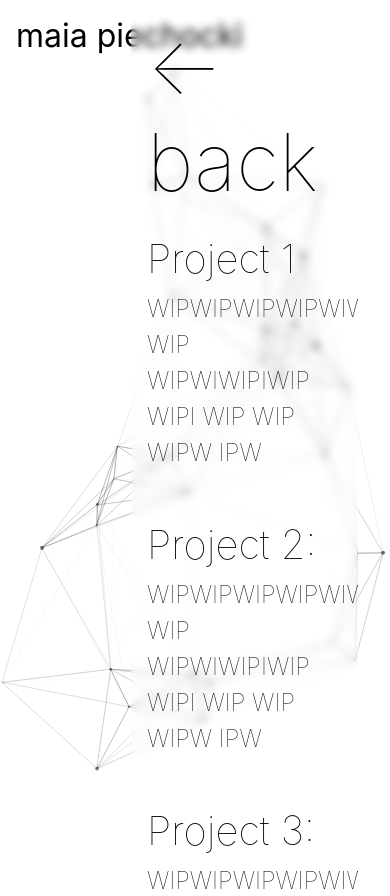
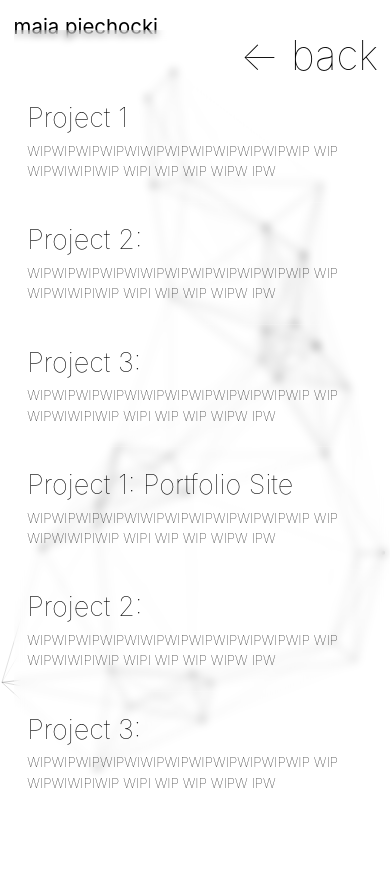
Before and after one commit to maiapiechocki/Personal-Site, a plain HTML site: page index.html in a window 390 px wide. Both pictures are taken after a click on the link "projects". After the commit the page ends 858 px from the top, so only its background shows below. Drawn offline with Linux system fonts and the light colour scheme.

Commit message:
mobile resize

```diff
--- a/style.css
+++ b/style.css
@@ -2,6 +2,10 @@
     font-family: 'absans';
     src: url('absans-main/fonts/Absans-Regular.woff2') format('woff2'),
          url('absans-main/fonts/Absans-Regular.woff') format('woff');
+}
+
+html {
+    font-size: 100%; /* Default 16px base */
 }
 
 body {
@@ -9,7 +13,8 @@
     color: black;
     margin: 0;
     padding: 0;
-            overflow: hidden;
+    /* Use overflow-x: hidden to prevent horizontal scrolling issues on mobile */
+    overflow-x: hidden;
     height: 100vh;
     width: 100vw;
     background: white;
@@ -24,11 +29,7 @@
     display: flex;
     flex-direction: column;
     align-items: flex-end;
-        }
-
-        #main-nav {
     line-height: 1.2;
-
 }
 
 #root a {
@@ -56,7 +57,7 @@
 
 .flex-container {
     display: flex;
-            flex-direction: row;
+    flex-direction: row; /* Default: Row for desktop */
     position: relative;
     z-index: 1;
     background-color: transparent;
@@ -68,7 +69,6 @@
     padding-left: 1rem;
     padding-right: 2rem;
     pointer-events: none;
-
 }
 
 #box1,
@@ -83,13 +83,12 @@
 #box1 {
     font-size: 2rem;
     text-align: left;
-
 }
 
 #box1 a {
     text-decoration: none;
     color: inherit;
-            position:fixed;
+    position: fixed; /* Fixed position might need careful testing on mobile */
 }
 
 #box2 {
@@ -100,13 +99,11 @@
     flex-direction: column;
     align-items: flex-end;
     position: relative;
-
 }
 
 summary { list-style: none; list-style-type: none; }
 summary::-webkit-details-marker { display: none; }
 ul { list-style-type: none; }
-
 
 .hidden {
     display: none !important;
@@ -120,16 +117,15 @@
     padding-right: 1rem;
     padding-bottom: 5rem;
     padding-top:0% !important;
-            width: 50vw;
+    width: 50vw; /* Default: 50% width for desktop */
     font-weight: lighter;
     display: flex;
     flex-direction: column;
     gap: 1.5rem;
     align-items: flex-start;
     text-align: left;
-            height:800px;
+    height:800px; /* Fixed height can cause issues; consider height: auto or max-height */
     overflow: hidden;
-
 }
 
 .panel-back-button {
@@ -148,19 +144,18 @@
     overflow-y: auto;
 }
 #contact-panel{
-            overflow:hidden;
+    overflow:auto;
 }
 
 .panel-project-item {
     border-bottom: 1px solid rgba(255, 255, 255, 0.2);
     padding-bottom: 1.5rem;
     width: 100%;
+}
 
-        }
 .panel-project-item:last-child {
     border-bottom: none;
     padding-bottom: 0;
-
 }
 
 .panel-project-item h3 {
@@ -177,20 +172,21 @@
     margin: 0;
     line-height: 1.5;
     font-weight: lighter;
-
 }
 
 .panel-project-item a {
-             color: rgba(255, 255, 255, 0.2); /* Blue link */
+     color: rgba(255, 255, 255, 0.2);
 }
 
 #contact-panel a {
     text-decoration: none;
 }
+
 #contact-panel p {
     font-size: 2rem;
     margin: 0;
 }
+
 #contact-panel {
     height: 20rem;
 }
@@ -208,9 +204,46 @@
 .copyable-email:hover {
     color: #575656;
 }
+
 .copy-text {
     font-size: 1.5rem;
     opacity:0.6;
     display: block;
     font-weight: 300;
 }
+
+/* --- Mobile Specific Styles (Applied when screen width is 600px or less) --- */
+@media (max-width: 600px) {
+    html {
+        font-size: 85%; /* Scales down all 'rem' units site-wide */
+    }
+
+    .flex-container {
+        flex-direction: column; /* Stack boxes vertically on phones */
+        padding-right: 1rem;
+    }
+
+    #box1 {
+        position: relative; /* Change from fixed to relative for better mobile behavior */
+        margin-bottom: 1rem;
+        font-size: 1.5rem; /* Smaller font size on mobile */
+    }
+
+    #box2, .panel-back-button {
+        font-size: 3rem; /* Smaller font size on mobile */
+    }
+
+    .panel {
+        width: 90vw; /* Make the panel wider on mobile */
+        padding-bottom: 2rem;
+    }
+
+    /* Optional: Further adjust panel project item sizes for mobile readability */
+    .panel-project-item h3 {
+        font-size: 2rem;
+    }
+
+    .panel-project-item p {
+        font-size: 1rem;
+    }
+}
```
Lines whose indentation alone changed are shown as unchanged.
